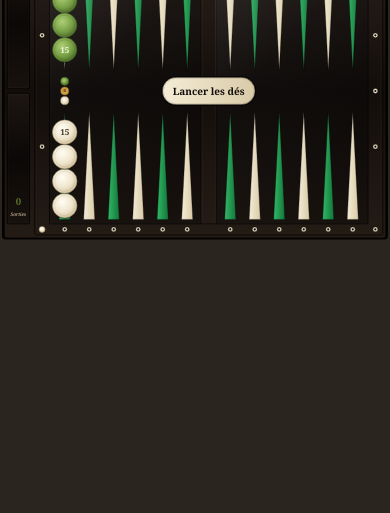
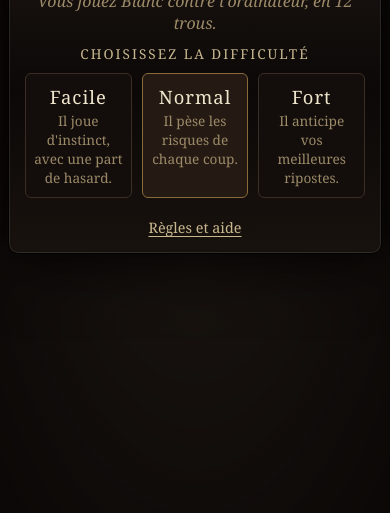
Before and after one commit to rempasc-beep/grandtrictrac, a plain HTML site: page index.html in a window 390 px wide. Shown: the part 331-844 px from the top of the page. Drawn offline with Linux system fonts and the light colour scheme.

Commit message:
Écran d'accueil : choix de la difficulté au lancement et à chaque nouvelle partie, dernier niveau retenu
Co-Authored-By: Claude Opus 5.5 <noreply@anthropic.com>

```diff
--- a/css/style.css
+++ b/css/style.css
@@ -135,6 +135,31 @@ main {
 .rules-body h3 { margin: 14px 0 4px; font-size: 1rem; }
 .rules-body ul { margin: 0; padding-left: 20px; }
 
+/* ---------- Écran d'accueil ---------- */
+.welcome { position: fixed; inset: 0; z-index: 15; display: flex; align-items: center; justify-content: center; padding: 16px;
+  background: radial-gradient(ellipse at center, rgba(20, 14, 10, 0.55), rgba(8, 5, 4, 0.92)); backdrop-filter: blur(3px);
+  animation: fade-in 0.4s ease-out; overflow-y: auto; }
+.welcome.hidden { display: none; }
+#help { z-index: 25; }   /* l'aide s'ouvre aussi depuis l'écran d'accueil */
+.welcome-box { width: 100%; max-width: 520px; margin: auto; text-align: center; color: #efe5cc;
+  background: linear-gradient(180deg, #1d1612, #0b0807 50%, #18120e); border: 1px solid #000; border-radius: 10px;
+  padding: 26px 28px 20px; box-shadow: 0 14px 60px rgba(0, 0, 0, 0.8), inset 0 0 0 1px rgba(239, 229, 204, 0.12); }
+.welcome-box h1 { margin: 0; font-weight: normal; font-size: 2.4rem; letter-spacing: 3px; color: #efe5cc; }
+.welcome-sub { margin: 6px 0 18px; color: #9c8a68; font-style: italic; }
+.welcome-ask { margin: 0 0 10px; font-size: 0.85rem; letter-spacing: 2px; text-transform: uppercase; color: #c9b88f; }
+.levels { display: flex; flex-direction: column; gap: 10px; }
+.level-btn { display: flex; flex-direction: column; align-items: flex-start; gap: 2px; text-align: left; padding: 12px 16px;
+  background: #130e0b; color: #efe5cc; border: 1px solid #3a2e24; border-radius: 6px; transition: border-color 0.15s, background 0.15s; }
+.level-btn b { font-size: 1.15rem; font-weight: normal; letter-spacing: 1px; }
+.level-btn span { font-size: 0.85rem; color: #9c8a68; }
+.level-btn:hover:not(:disabled), .level-btn:focus-visible { background: #241a13; border-color: #efe5cc; outline: none; }
+.level-btn.last { border-color: #8a6a3a; }
+.level-btn.last b::after { content: " · dernier choix"; font-size: 0.75rem; color: #9c8a68; letter-spacing: 0; }
+.welcome-foot { display: flex; justify-content: center; gap: 18px; flex-wrap: wrap; margin-top: 16px; }
+.link-btn { background: none; border: none; padding: 4px 2px; color: #c9b88f; text-decoration: underline; text-underline-offset: 3px; font-size: 0.9rem; }
+.link-btn:hover:not(:disabled) { background: none; color: #efe5cc; }
+.link-btn.hidden { display: none; }
+
 /* ---------- Fin de partie ---------- */
 .finale { position: fixed; inset: 0; z-index: 20; display: flex; align-items: center; justify-content: center; overflow: hidden; }
 .finale.hidden { display: none; }
@@ -182,5 +207,12 @@ main {
   .modal-trou .modal-box { width: 100%; max-width: 460px; margin-top: 0; padding: 12px 16px; }
   .help-box { width: calc(100vw - 16px); max-height: calc(100dvh - 16px); padding: 14px 16px; }
   .finale-box { margin: 0 12px; }
+  .welcome { padding: 8px; }
+  .welcome-box { padding: 16px 16px 12px; }
+  .welcome-box h1 { font-size: 1.8rem; }
+  .welcome-sub { margin-bottom: 10px; }
+  .levels { flex-direction: row; }
+  .level-btn { flex: 1; align-items: center; text-align: center; padding: 10px 8px; }
+  .level-btn.last b::after { content: none; }
   .finale-title { font-size: 2rem; }
 }
--- a/index.html
+++ b/index.html
@@ -27,6 +27,23 @@
     </section>
   </aside>
 </main>
+
+<div id="welcome" class="welcome hidden" role="dialog" aria-modal="true" aria-labelledby="welcome-title">
+  <div class="welcome-box">
+    <h1 id="welcome-title">Grand Trictrac</h1>
+    <p class="welcome-sub">Vous jouez Blanc contre l'ordinateur, en 12 trous.</p>
+    <p class="welcome-ask">Choisissez la difficulté</p>
+    <div class="levels">
+      <button type="button" class="level-btn" data-level="0"><b>Facile</b><span>Il joue d'instinct, avec une part de hasard.</span></button>
+      <button type="button" class="level-btn" data-level="1"><b>Normal</b><span>Il pèse les risques de chaque coup.</span></button>
+      <button type="button" class="level-btn" data-level="2"><b>Fort</b><span>Il anticipe vos meilleures ripostes.</span></button>
+    </div>
+    <div class="welcome-foot">
+      <button id="btn-welcome-help" type="button" class="link-btn">Règles et aide</button>
+      <button id="btn-resume" type="button" class="link-btn hidden">Reprendre la partie en cours</button>
+    </div>
+  </div>
+</div>
 
 <div id="modal" class="modal modal-trou hidden" role="dialog" aria-modal="true">
   <div class="modal-box">
--- a/js/ui.js
+++ b/js/ui.js
@@ -921,6 +921,32 @@ function setupFullscreen() {
   document.addEventListener('webkitfullscreenchange', sync);
 }
 
+/* ---------- Écran d'accueil : choix de la difficulté ----------
+   Affiché au lancement et à chaque nouvelle partie. Le dernier niveau choisi est retenu
+   (mis en avant). Ouvert en cours de partie, il propose de la reprendre. */
+const LEVEL_KEY = 'trictrac.level';
+function savedLevel() {
+  try { const v = parseInt(localStorage.getItem(LEVEL_KEY), 10); return v >= 0 && v <= 2 ? v : 1; }
+  catch (e) { return 1; }
+}
+function showWelcome(canResume) {
+  const lvl = String(savedLevel());
+  $('btn-resume').classList.toggle('hidden', !canResume);
+  $('help').classList.add('hidden');
+  hideFinale();
+  $('welcome').classList.remove('hidden');
+  for (const b of document.querySelectorAll('.level-btn')) {
+    b.classList.toggle('last', b.dataset.level === lvl);
+    if (b.dataset.level === lvl) b.focus();
+  }
+}
+function startWithLevel(level) {
+  try { localStorage.setItem(LEVEL_KEY, String(level)); } catch (e) { /* stockage indisponible */ }
+  $('level').value = String(level);
+  $('welcome').classList.add('hidden');
+  newGame();
+}
+
 /* ---------- Démarrage ---------- */
 document.addEventListener('DOMContentLoaded', () => {
   const help = $('help');
@@ -931,10 +957,17 @@ document.addEventListener('DOMContentLoaded', () => {
   MOBILE.addEventListener('change', () => { if (G.st) renderBoard(); });
   $('btn-help-close').addEventListener('click', closeHelp);
   help.addEventListener('click', e => { if (e.target === help) closeHelp(); });
-  $('btn-new').addEventListener('click', () => { closeHelp(); newGame(); });
-  $('btn-replay').addEventListener('click', newGame);
+  $('btn-new').addEventListener('click', () => showWelcome(G.phase !== 'over' && G.phase !== 'init'));
+  $('btn-replay').addEventListener('click', () => showWelcome(false));
+  for (const b of document.querySelectorAll('.level-btn'))
+    b.addEventListener('click', () => startWithLevel(parseInt(b.dataset.level, 10)));
+  $('btn-resume').addEventListener('click', () => $('welcome').classList.add('hidden'));
+  $('btn-welcome-help').addEventListener('click', () => help.classList.remove('hidden'));
   $('btn-finale-close').addEventListener('click', hideFinale);
-  $('level').addEventListener('change', () => { G.level = parseInt($('level').value, 10); });
+  $('level').addEventListener('change', () => {
+    G.level = parseInt($('level').value, 10);
+    try { localStorage.setItem(LEVEL_KEY, String(G.level)); } catch (e) { /* stockage indisponible */ }
+  });
   document.addEventListener('keydown', e => {
     if (e.key === 'Escape') { closeHelp(); hideFinale(); }
   });
@@ -943,7 +976,7 @@ document.addEventListener('DOMContentLoaded', () => {
   const isSpace = e => e.code === 'Space' || e.key === ' ';
   const keyIgnored = e => e.ctrlKey || e.altKey || e.metaKey ||
     !$('modal').classList.contains('hidden') || !help.classList.contains('hidden') ||
-    !$('finale').classList.contains('hidden') || /^(INPUT|SELECT|TEXTAREA)$/.test(e.target.tagName);
+    !$('finale').classList.contains('hidden') || !$('welcome').classList.contains('hidden') || /^(INPUT|SELECT|TEXTAREA)$/.test(e.target.tagName);
   document.addEventListener('keydown', e => {
     if (!isSpace(e) || keyIgnored(e)) return;
     e.preventDefault();          // pas de défilement de la page, ni de clic sur le bouton qui a le focus
@@ -953,5 +986,9 @@ document.addEventListener('DOMContentLoaded', () => {
   });
   document.addEventListener('keyup', e => { if (isSpace(e) && !keyIgnored(e)) e.preventDefault(); });
 
-  newGame();
+  /* tablier en position de départ derrière l'écran d'accueil */
+  $('level').value = String(savedLevel());
+  G.st = newState();
+  renderAll();
+  showWelcome(false);
 });
```
Also changed, not shown: 1 other file.
